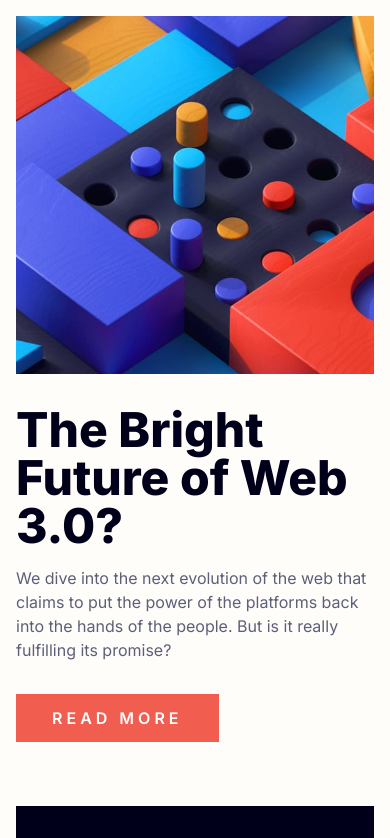
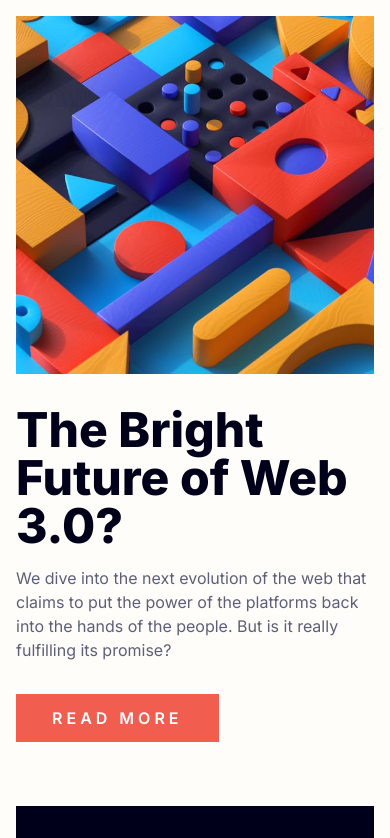
Before and after one commit to Luzefiru/news-homepage, a React (Create React App) app: page / in a window 390 px wide. Shown: the top 838 px of the page. Built offline with nearby package versions, Linux system fonts and the light colour scheme; the HTML template or start-up script is replaced by a standard one.

Commit message:
feat: make image change according to media query

```diff
--- a/src/components/MainArticle.jsx
+++ b/src/components/MainArticle.jsx
@@ -1,4 +1,4 @@
-import MainCover from '../assets/images/image-web-3-desktop.jpg';
+import MobileMainCover from '../assets/images/image-web-3-mobile.jpg';
 
 const MainArticle = () => {
   return (
@@ -7,9 +7,9 @@ const MainArticle = () => {
       className="lg:col-span-2 lg:grid xl:block"
     >
       <img
-        className="object-cover aspect-square lg:h-full lg:object-cover lg:aspect-auto xl:h-auto xl:object-contain"
+        className="md:desktop-article-cover aspect-square object-cover lg:h-full lg:object-cover md:aspect-auto xl:h-auto xl:object-contain"
         alt="Geometric Shapes"
-        src={MainCover}
+        src={MobileMainCover}
       />
       <div className="grid lg:grid-cols-2 mt-8 gap-4">
         <h1 className="font-black text-5xl lg:text-6xl text-very-dark-blue">
--- a/src/index.css
+++ b/src/index.css
@@ -9,3 +9,9 @@
     @apply bg-off-white;
   }
 }
+
+@layer utilities {
+  .desktop-article-cover {
+    content: url('./assets/images/image-web-3-desktop.jpg');
+  }
+}
```
